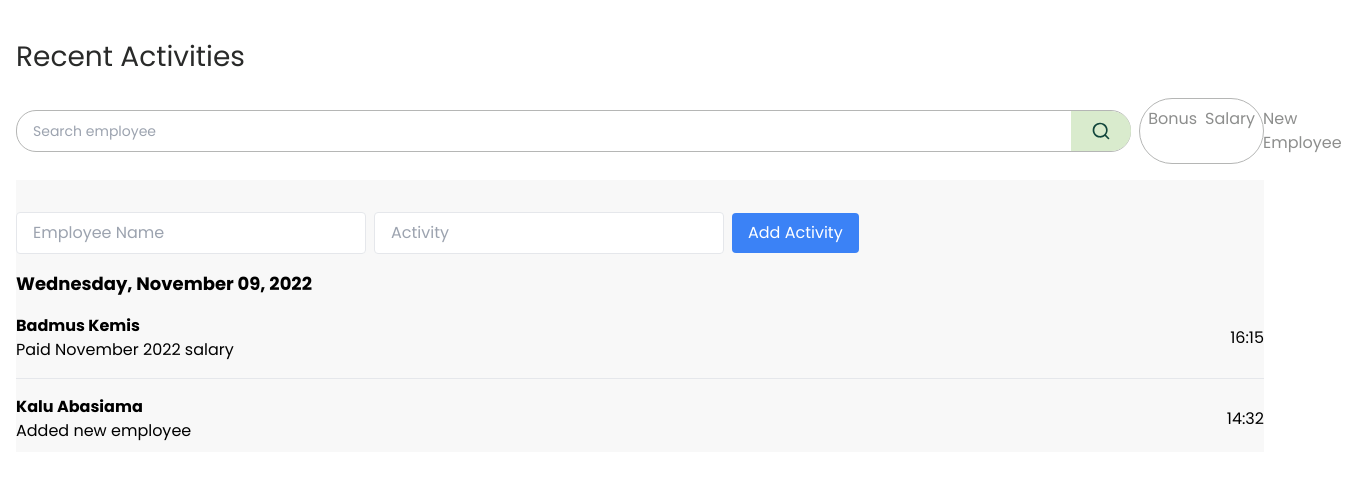
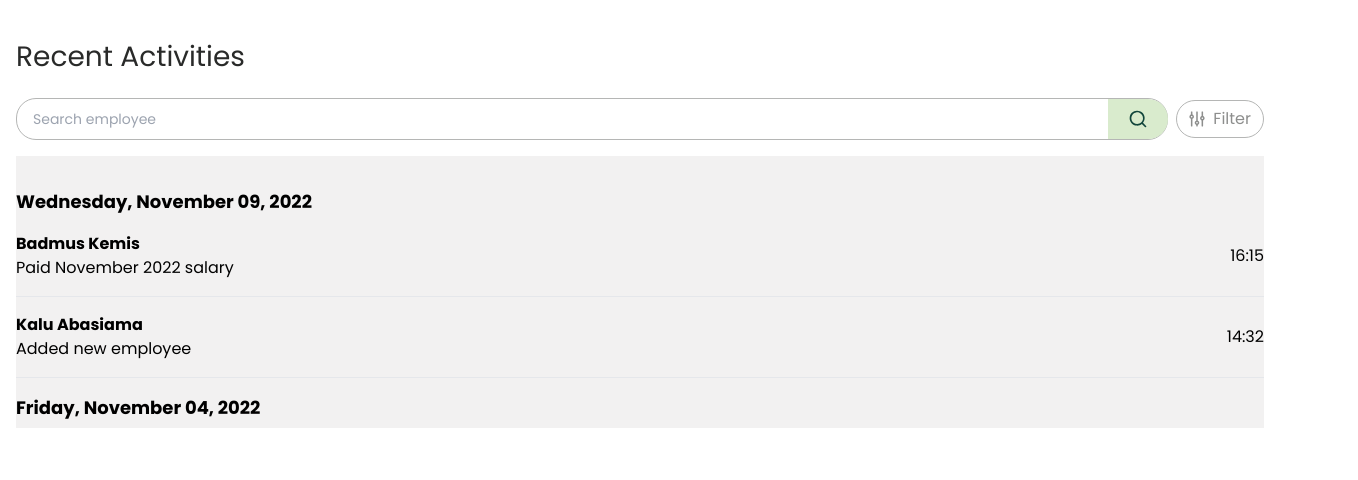
Before and after one commit to SarahHanks04/Eazipay-Project, a React (Vite) app: page /recent-activities in a window 1280 px wide. Shown: the top 480 px of the page, 1358 px wide, since content can reach past the window. Built offline with nearby package versions, Linux system fonts and the light colour scheme.

Commit message:
Recent Activities updated

```diff
--- a/src/App.jsx
+++ b/src/App.jsx
@@ -16,6 +16,7 @@ import MainSettings from "./Component/Settings/MainSettings";
 import LoginPage from "./Component/Login Page/LoginPage";
 import RegisterPage from "./Component/Register Page/RegisterPage";
 import RecentActivities from "./Component/Recent Activities/RecentActivities";
+import AddActivityForm from "./Component/Recent Activities/AddActivitiesForm";
 
 function App() {
   useEffect(() => {
@@ -59,6 +60,7 @@ function App() {
             <Route path="/login" element={<LoginPage />} />
             <Route path="/register" element={<RegisterPage />} />
             <Route path="/recent-activities" element={<RecentActivities />} />
+            <Route path="//filter/new_employee" element={<AddActivityForm />} />
           </Routes>
         </IndividualProvider>
       </div>
--- a/src/Component/Recent Activities/Activities.jsx
+++ b/src/Component/Recent Activities/Activities.jsx
@@ -68,8 +68,8 @@ const Activities = () => {
         }
       };
   return (
-    <div className="overflow-y-auto h-[17rem] pt-8 bg-[#F2F1F180]">
-      <AddActivityForm onAddActivity={handleAddActivity} />
+    <div className="overflow-y-auto h-[17rem] pt-8 bg-[#F2F1F1]">
+      {/* <AddActivityForm onAddActivity={handleAddActivity} /> */}
       <ActivitiesList activities={filteredActivities} />
     </div>
   )
--- a/src/Component/Recent Activities/AddActivitiesForm.jsx
+++ b/src/Component/Recent Activities/AddActivitiesForm.jsx
@@ -17,6 +17,24 @@ const AddActivityForm = ({ onAddActivity }) => {
       return;
     }
 
+    // Add New Activity Functionality
+    const handleAddActivity = (date, newActivity) => {
+      const existingDateIndex = filteredActivities.findIndex(
+        (day) => day.date === date
+      );
+
+      if (existingDateIndex !== -1) {
+        const updatedActivities = [...filteredActivities];
+        updatedActivities[existingDateIndex].records.push(newActivity);
+        setFilteredActivities(updatedActivities);
+      } else {
+        const newDay = {
+          date,
+          records: [newActivity],
+        };
+        setFilteredActivities([...filteredActivities, newDay]);
+      }
+    }
     const currentDate = new Date();
     const day = currentDate.toLocaleString("en-us", { weekday: "long" });
     const month = currentDate.toLocaleString("en-us", { month: "long" });
--- a/src/Component/Recent Activities/FilterBar.jsx
+++ b/src/Component/Recent Activities/FilterBar.jsx
@@ -1,63 +1,54 @@
-// import React from "react";
-// import Filter from "../../assets/Filter.svg";
-
-// const FilterBar = ({ onFilter }) => {
-//   return (
-//     <div className="relative flex items-center w-[25%] lg:w-[10%] min-w-[50px] ml-2">
-//       <select
-//         className="border-[1px] border-[#B5B6B5] rounded-full p-2 text-[#8D8E8D] w-full pr-10"
-//         onChange={(e) => onFilter(e.target.value)}
-//       >
-//         <option value="">Filter</option>
-//         <option value="bonus">Bonus</option>
-//         <option value="salary">Salary</option>
-//         <option value="new_employee">New Employee</option>
-//       </select>
-//       <span className="absolute right-2 p-2 rounded-full">
-//         <img src={Filter} alt="Filter" className="w-4 h-4" />
-//       </span>
-//     </div>
-//   );
-// };
-
-// export default FilterBar;
-
-import React from "react";
+import React, { useState } from "react";
 import { NavLink } from "react-router-dom";
 import Filter from "../../assets/Filter.svg";
 
 const FilterBar = () => {
+  const [dropdown, setDropdown] = useState(false);
+
+  const toggleDropdown = () => {
+    setDropdown(!dropdown);
+  };
+
   return (
-    <div className="relative flex items-center w-[25%] lg:w-[10%] min-w-[50px] ml-2">
-      <div className="border-[1px] border-[#B5B6B5] rounded-full text-[#8D8E8D] w-full flex justify-between items-center p-2 pr-4">
-        <div className="flex space-x-2">
-          {/* Replace options with NavLinks */}
+    <div className="relative flex items-center ml-2">
+      {/* Filter button with image and text */}
+      <button
+        onClick={toggleDropdown}
+        className="flex items-center border-[1px] border-[#B5B6B5] bg-white rounded-full text-[#8D8E8D] px-[12px] py-[6px]"
+      >
+        <img src={Filter} alt="Filter" className="w-4 h-4 mr-2" />
+        <span>Filter</span>
+      </button>
+
+      {/* Dropdown menu */}
+      {dropdown && (
+        <div className="absolute top-10 left-0 bg-white border rounded-lg shadow-lg py-2 w-40">
           <NavLink
             to="/filter/bonus"
-            className="hover:text-[#4caf50]"
+            className="block px-4 py-2 hover:bg-gray-200 text-[#4caf50]"
             activeClassName="font-bold"
+            onClick={() => setDropdown(false)}
           >
             Bonus
           </NavLink>
           <NavLink
             to="/filter/salary"
-            className="hover:text-[#4caf50]"
+            className="block px-4 py-2 hover:bg-gray-200 text-[#4caf50]"
             activeClassName="font-bold"
+            onClick={() => setDropdown(false)}
           >
             Salary
           </NavLink>
           <NavLink
             to="/filter/new_employee"
-            className="hover:text-[#4caf50]"
+            className="block px-4 py-2 hover:bg-gray-200 text-[#4caf50]"
             activeClassName="font-bold"
+            onClick={() => setDropdown(false)}
           >
             New Employee
           </NavLink>
         </div>
-        <span className="p-2 rounded-full">
-          <img src={Filter} alt="Filter" className="w-4 h-4" />
-        </span>
-      </div>
+      )}
     </div>
   );
 };
--- a/src/Component/Recent Activities/RecentActivities.jsx
+++ b/src/Component/Recent Activities/RecentActivities.jsx
@@ -81,8 +81,6 @@ const RecentActivities = () => {
           <SearchBar onSearch={handleSearch} />
           <FilterBar onFilter={handleFilter} />
         </div>
-        {/* <AddActivityForm onAddActivity={handleAddActivity} />
-      <ActivitiesList activities={filteredActivities} /> */}
         <Activities />
       </div>
     </div>
```
